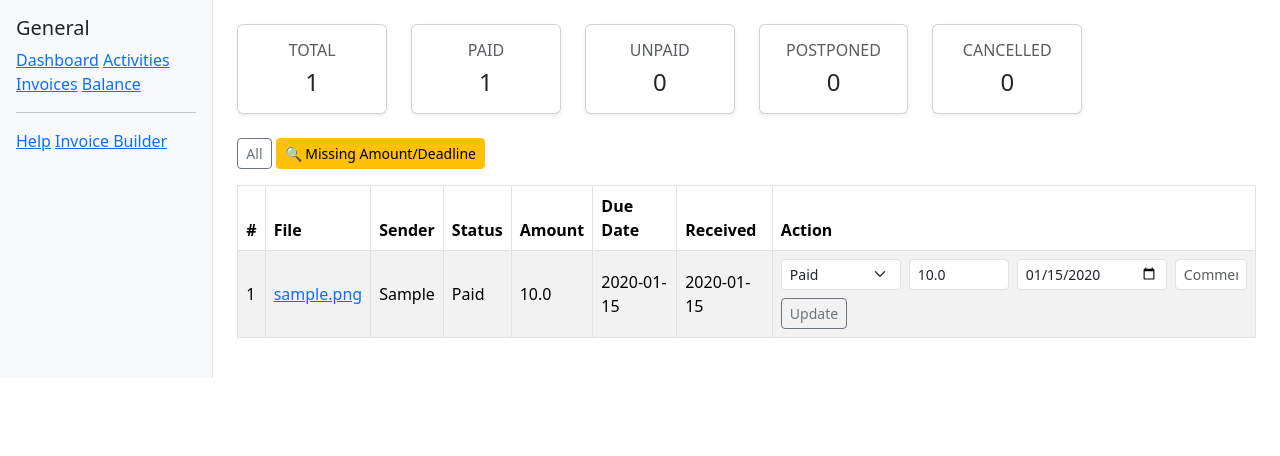
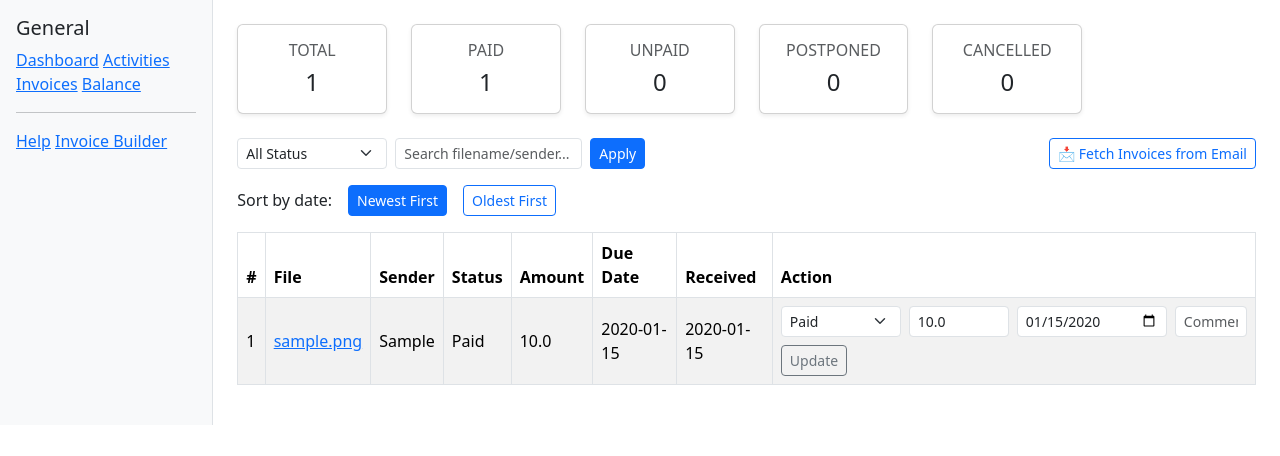
Before and after one commit to samba8514/invoice-manager, a Flask app: page / in a window 1280 px wide. Shown: the top 456 px of the page. Run offline with Flask 3, Linux system fonts and the light colour scheme; the visitor is signed in with stand-in values (Sample User, id 1); tables that the repository leaves empty hold one stand-in row (values such as "Sample post"); some libraries are stand-ins or nearby versions.

Commit message:
fetch emails and search and sorting are includded

```diff
--- a/app.py
+++ b/app.py
@@ -86,7 +86,9 @@ def dashboard():
         last_fetched=last_log.timestamp if last_log else None,
         stats=stats,
         search=search,
-        status=status
+        status=status,
+        sort=sort,
+        now=datetime.utcnow
     )
 
 @app.route('/fetch-emails')
--- a/templates/dashboard.html
+++ b/templates/dashboard.html
@@ -6,6 +6,7 @@
   <meta name="viewport" content="width=device-width, initial-scale=1.0">
   <title>Invoices</title>
   <link href="https://cdn.jsdelivr.net/npm/bootstrap@5.3.3/dist/css/bootstrap.min.css" rel="stylesheet">
+  <link rel="stylesheet" href="{{ url_for('static', filename='styles.css') }}">
 </head>
 <body>
 <div class="container-fluid">
@@ -20,6 +21,7 @@
       <a href="#">Help</a>
       <a href="#">Invoice Builder</a>
     </div>
+
     <div class="col-md-10 p-4">
       <div class="row mb-4">
         {% for label, value in stats.items() %}
@@ -34,11 +36,35 @@
         {% endfor %}
       </div>
 
-      <!-- Filter buttons -->
-      <div class="mb-3">
-        <a href="{{ url_for('dashboard') }}" class="btn btn-outline-secondary btn-sm">All</a>
-        <a href="{{ url_for('dashboard', missing='critical') }}" class="btn btn-warning btn-sm">
-          🔍 Missing Amount/Deadline
+      <!-- Filter, Search and Fetch -->
+      <form method="GET" class="mb-3">
+        <div class="d-flex justify-content-between align-items-end flex-wrap gap-2">
+          <div class="d-flex gap-2">
+            <select name="status" class="form-select form-select-sm" style="max-width: 150px;">
+              <option value="">All Status</option>
+              {% for s in ['Paid', 'Unpaid', 'Postponed', 'Cancelled'] %}
+              <option value="{{ s }}" {% if s == status %}selected{% endif %}>{{ s }}</option>
+              {% endfor %}
+            </select>
+            <input type="text" name="search" class="form-control form-control-sm" placeholder="Search filename/sender..." value="{{ search }}">
+            <button type="submit" class="btn btn-sm btn-primary">Apply</button>
+          </div>
+          <a href="{{ url_for('fetch_emails_route') }}" class="btn btn-outline-primary btn-sm">
+            📩 Fetch Invoices from Email
+          </a>
+        </div>
+      </form>
+
+      <!-- Sort Controls -->
+      <div class="d-flex gap-3 align-items-center mb-3">
+        <span>Sort by date:</span>
+        <a href="{{ url_for('dashboard', search=search, status=status, sort='desc') }}"
+           class="btn btn-sm {% if sort != 'asc' %}btn-primary{% else %}btn-outline-primary{% endif %}">
+          Newest First
+        </a>
+        <a href="{{ url_for('dashboard', search=search, status=status, sort='asc') }}"
+           class="btn btn-sm {% if sort == 'asc' %}btn-primary{% else %}btn-outline-primary{% endif %}">
+          Oldest First
         </a>
       </div>
 
@@ -55,6 +81,7 @@
       {% endif %}
       {% endwith %}
 
+      <!-- Invoice Table -->
       <table class="table table-bordered table-striped align-middle" id="invoiceTable">
         <thead>
           <tr>
@@ -70,7 +97,15 @@
         </thead>
         <tbody>
           {% for invoice in invoices %}
-          <tr class="{% if not invoice.amount or not invoice.deadline %}table-warning{% elif invoice.is_overdue %}table-danger{% endif %}">
+          <tr class="{% if not invoice.amount or not invoice.deadline %}
+                       missing-info
+                     {% elif invoice.status == 'Paid' %}
+                       paid-info
+                     {% elif invoice.deadline and invoice.deadline < now().date() %}
+                       expired-info
+                     {% elif invoice.status == 'Unpaid' %}
+                       unpaid-info
+                     {% endif %}">
             <td>{{ invoice.id }}</td>
             <td><a href="{{ url_for('download', filename=invoice.filepath) }}" target="_blank">{{ invoice.filename }}</a></td>
             <td>{{ invoice.sender }}</td>
```
Also changed, not shown: static/css/styles.css (added).
